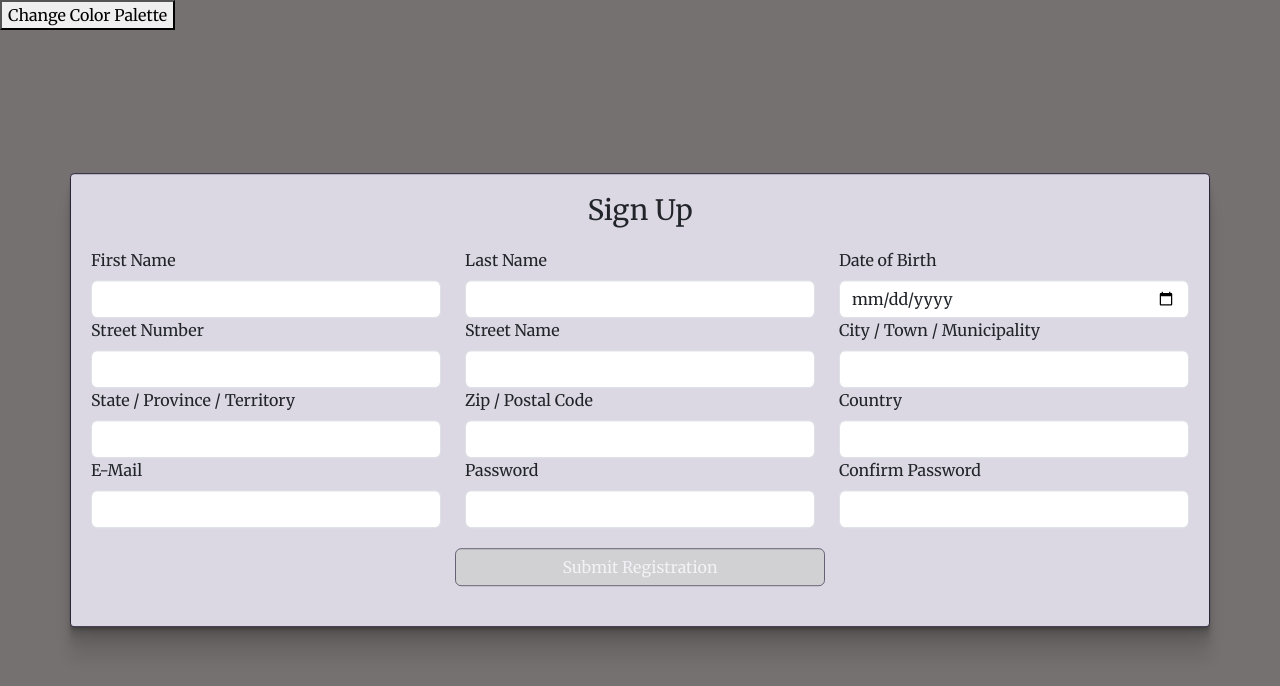
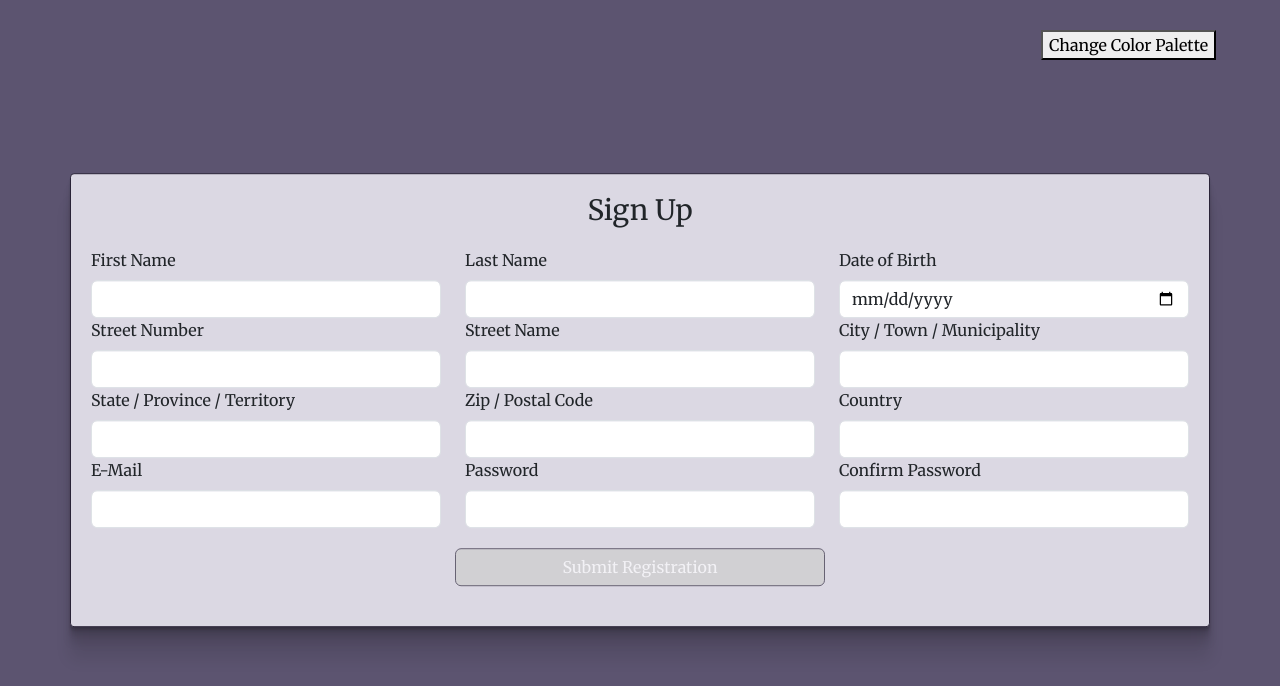
Before and after one commit to jb737/marketplace_homework, a React (Vite) app: page / in a window 1280 px wide. Shown: the top 686 px of the page. Built offline with nearby package versions, Linux system fonts and the light colour scheme.

Commit message:
create App.module and finish styling sign-up page

```diff
--- /dev/null
+++ b/src/App.module.css
@@ -0,0 +1,10 @@
+.container {
+    min-height: 100vh;
+    background-color: var(--primary-color-dark);
+    padding: 30px;
+}
+
+.color_mode_button {
+    position: absolute;
+    right: 5vw;
+}
--- a/src/App.tsx
+++ b/src/App.tsx
@@ -1,17 +1,16 @@
 import { useState } from 'react';
 import './App.css'
 import SignUpPage from './pages/SignUpPage/SignUpPage'
+import classes from './App.module.css'
 
-//TODO: change mode button clicked, change mode across the app
-//change mode works, no errors, console shows working, theme not applied. Troubleshoot
 
 const App = () => {
 
   const [theme, setTheme] = useState(window.matchMedia("(prefers-color-scheme: dark)").matches ? "dark" : "");
 
   return (
-    <div data-theme = {theme}>
-      <button type = "button" onClick = {() =>
+    <div className = {classes.container} data-theme = {theme}>
+      <button className = {classes.color_mode_button} type = "button" onClick = {() =>
         setTheme((currentTheme) => (currentTheme === "dark" ? "" : "dark"))
         }
         >
--- a/src/index.css
+++ b/src/index.css
@@ -20,11 +20,6 @@
     font-family: "Merriweather", serif;
     font-weight: 400;
     font-style: normal;
-}
-
-
-body {
-    background-color: rgb(118, 113, 113);
 }
 
 .center {
@@ -54,6 +49,9 @@ body {
     background-color: var(--primary-color-light);
 }
 
-.invalid-feedback {
+.invalid-feedback,
+ .error_text {
     font-family: Impact, Haettenschweiler, 'Arial Narrow Bold', sans-serif;
+    color:  red;
+    font-weight: bold;
 }
--- a/src/pages/SignUpPage/SignUpPage.module.css
+++ b/src/pages/SignUpPage/SignUpPage.module.css
@@ -9,10 +9,7 @@
                 rgba(0, 0, 0, 0.09) 0px 16px 8px,
                 rgba(0, 0, 0, 0.09) 0px 32px 16px;
 
-    position: absolute;
-    top: 50%;
-    left: 50%;
-    transform: translate(-50%, -50%);
+
 }
 
 .title {
@@ -26,8 +23,6 @@
 }
 
 .error_message {
-    font-family: Impact, Haettenschweiler, 'Arial Narrow Bold', sans-serif;
-    color: red;
     display: flex;
     justify-content: center;
     align-items: center;
--- a/src/pages/SignUpPage/SignUpPage.tsx
+++ b/src/pages/SignUpPage/SignUpPage.tsx
@@ -62,7 +62,7 @@ const SignUpPage = (): JSX.Element => {
     };
 
     return (
-    <Container className = {classes.container}>
+    <Container className = {classes.container + " center"}>
         <Row>
            <h3 className={classes.title}>Sign Up</h3>
         </Row>
@@ -214,7 +214,7 @@ const SignUpPage = (): JSX.Element => {
                     />
                 </Col>
                 </Row>
-                {password !== confirmPassword && <Row className = {classes.error_message}>Passwords do not match</Row>}
+                {password !== confirmPassword && <Row className = {classes.error_message + " error_text"}>Passwords do not match</Row>}
             </fieldset>
             <Row>
             <Button disabled = {(password !== confirmPassword) || !email} className = {classes.submit_btn} type = "submit">Submit Registration</Button>
@@ -226,3 +226,5 @@ const SignUpPage = (): JSX.Element => {
 
 
 export default SignUpPage;
+
+//TODO: Find out about applying styles from index.css. Do i need to import that file?
```
